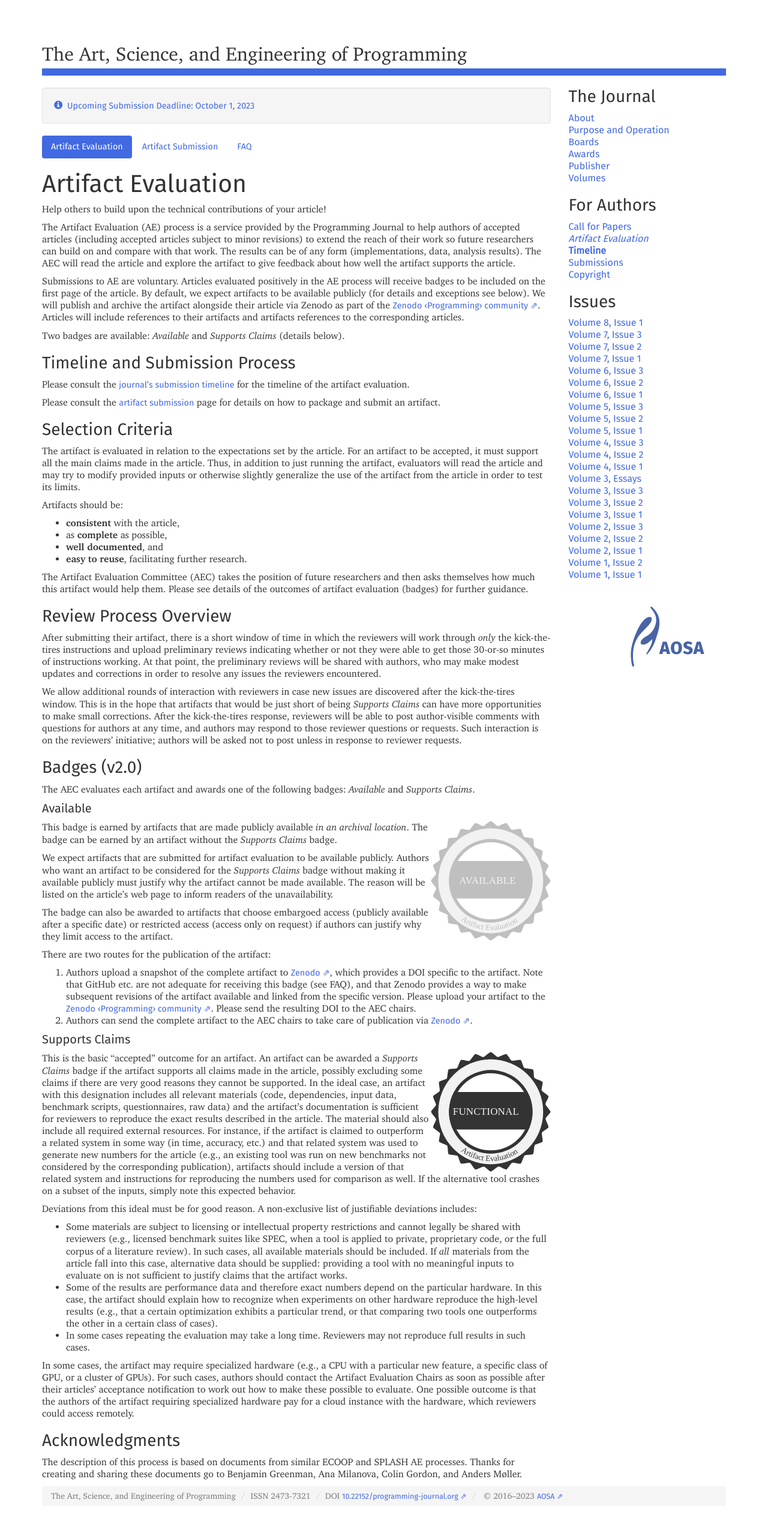
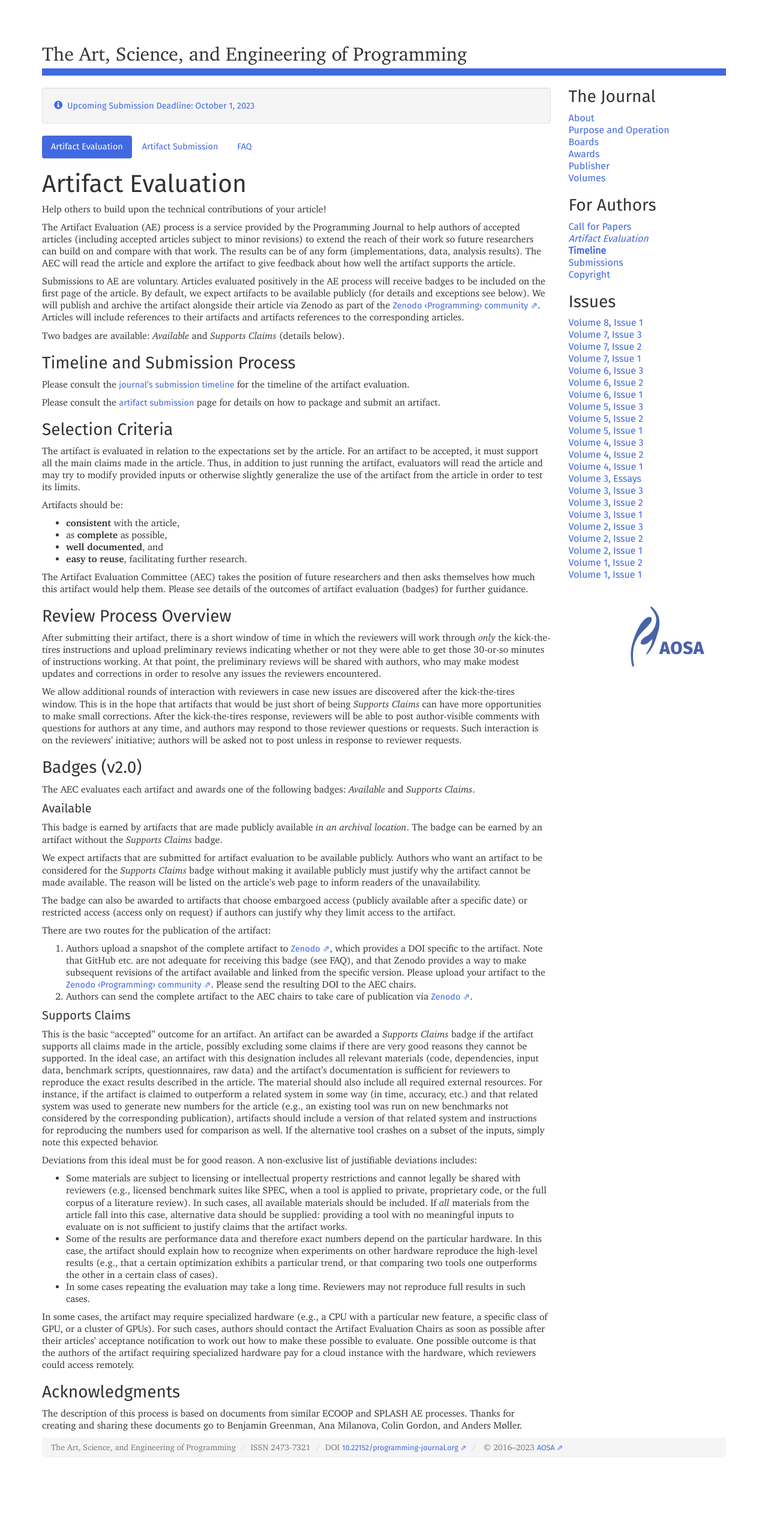
Before and after one commit to programming-journal/programming-journal.github.io, a Jekyll site: the page built from artifact-evaluation/index.markdown, in a window 1280 px wide. Shown: the whole page at 60% size. Built offline with Jekyll 4.4.1, drawn with Linux system fonts in a browser that asks for light colours; after the commit the page ends 2449 px from its top, so only the background shows below that.

Commit message:
Removes badge images for now

```diff
--- a/artifact-evaluation/index.markdown
+++ b/artifact-evaluation/index.markdown
@@ -46,7 +46,7 @@ The AEC evaluates each artifact and awards one of the following badges: _Availab
 
 #### Available
 
-<aside style="float:right;" ><img src="../assets/images/ae_available.svg" width=200 alt="available badge"></aside>
+<!-- <aside style="float:right;" ><img src="../assets/images/ae_available.svg" width=200 alt="available badge"></aside> -->
 
 This badge is earned by artifacts that are made publicly available _in an archival location_.
 The badge can be earned by an artifact without the _Supports Claims_ badge.
@@ -65,7 +65,7 @@ There are two routes for the publication of the artifact:
 
 #### Supports Claims
 
-<aside style="float:right;" ><img src="../assets/images/ae_functional.svg" width=200 alt="functional badge"></aside>
+<!-- <aside style="float:right;" ><img src="../assets/images/ae_functional.svg" width=200 alt="functional badge"></aside> -->
 
 This is the basic “accepted” outcome for an artifact. An artifact can be awarded a _Supports Claims_ badge if the artifact supports all claims made in the article, possibly excluding some claims if there are very good reasons they cannot be supported. In the ideal case, an artifact with this designation includes all relevant materials (code, dependencies, input data, benchmark scripts, questionnaires, raw data) and the artifact’s documentation is sufficient for reviewers to reproduce the exact results described in the article. The material should also include all required external resources. For instance, if the artifact is claimed to outperform a related system in some way (in time, accuracy, etc.) and that related system was used to generate new numbers for the article (e.g., an existing tool was run on new benchmarks not considered by the corresponding publication), artifacts should include a version of that related system and instructions for reproducing the numbers used for comparison as well. If the alternative tool crashes on a subset of the inputs, simply note this expected behavior.
 
```
